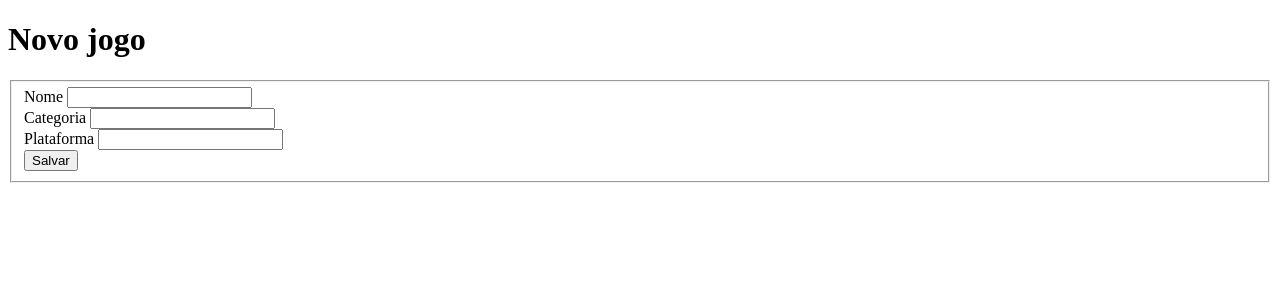
After one commit to Gclayton0207/Jogoteca-pyhton-flask, a Flask app: page /novo in a window 1280 px wide. The commit adds this page. Shown: the top 300 px of the page. Run offline with Flask 2, Linux system fonts and the light colour scheme.

Commit message:
inserindo nova rota

```diff
--- a/jogoteca.py
+++ b/jogoteca.py
@@ -15,9 +15,12 @@ app = Flask(__name__)
 def ola():
     Jogo1 = Jogo('Counter-Strike', 'FPS', 'PC')
     Jogo2 = Jogo('Pokemon', 'RPG', 'Nintendo Switch')
-    Jogo3 = Jogo ('Forza', 'Corrida', 'Xbox')
+    Jogo3 = Jogo('Forza', 'Corrida', 'Xbox')
     listaDeJogos = [Jogo1, Jogo2, Jogo3]
     return render_template('lista.html', titulo='Jogos', jogos=listaDeJogos)
 
+@app.route('/novo')
+def novo():
+    return render_template('novo.html', titulo='Novo jogo')
 
 app.run()
--- a/templates/lista.html
+++ b/templates/lista.html
@@ -19,7 +19,7 @@
           </tr>
         </thead>
         <tbody>
-            {% for jogo in jogos%}
+          {% for jogo in jogos%}
           <tr>
             <td>{{jogo.nome}}</td>
             <td>{{jogo.categoria}}</td>
--- /dev/null
+++ b/templates/novo.html
@@ -0,0 +1,44 @@
+<!DOCTYPE html>
+<html>
+  <head>
+    <meta charset="utf-8" />
+    <meta name="viewport" content="width=device-width, initial-scale=1" />
+    <title>Jogoteca</title>
+  </head>
+  <body>
+    <div class="container">
+      <div class="page-header">
+        <h1>{{ titulo }}</h1>
+      </div>
+      <form>
+        <fieldset>
+          <div class="form-group">
+            <label for="nome">Nome</label>
+            <input type="text" id="nome" name="nome" class="form-control" />
+          </div>
+          <div class="form-group">
+            <label for="categoria">Categoria</label>
+            <input
+              type="text"
+              id="categoria"
+              name="categoria"
+              class="form-control"
+            />
+          </div>
+          <div class="form-group">
+            <label for="plataforma">Plataforma</label>
+            <input
+              type="text"
+              id="plataforma"
+              name="plataforma"
+              class="form-control"
+            />
+          </div>
+          <button type="submit" class="btn btn-primary btn-salvar">
+            Salvar
+          </button>
+        </fieldset>
+      </form>
+    </div>
+  </body>
+</html>
```
